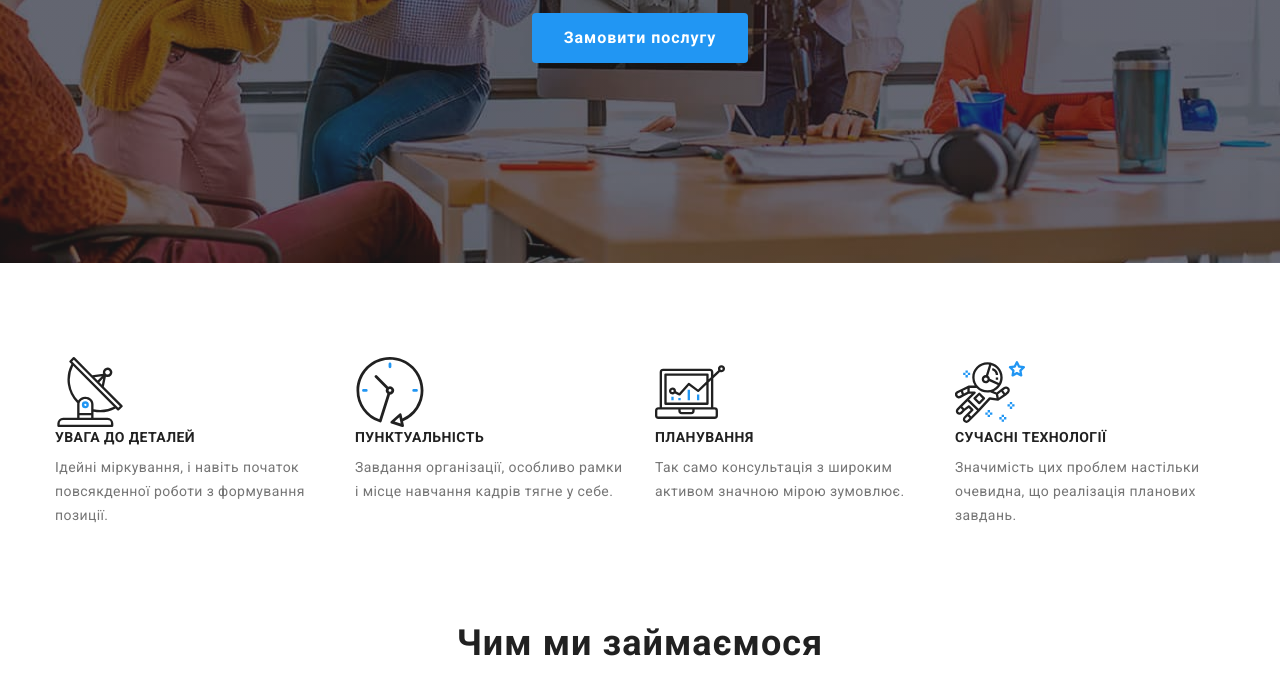
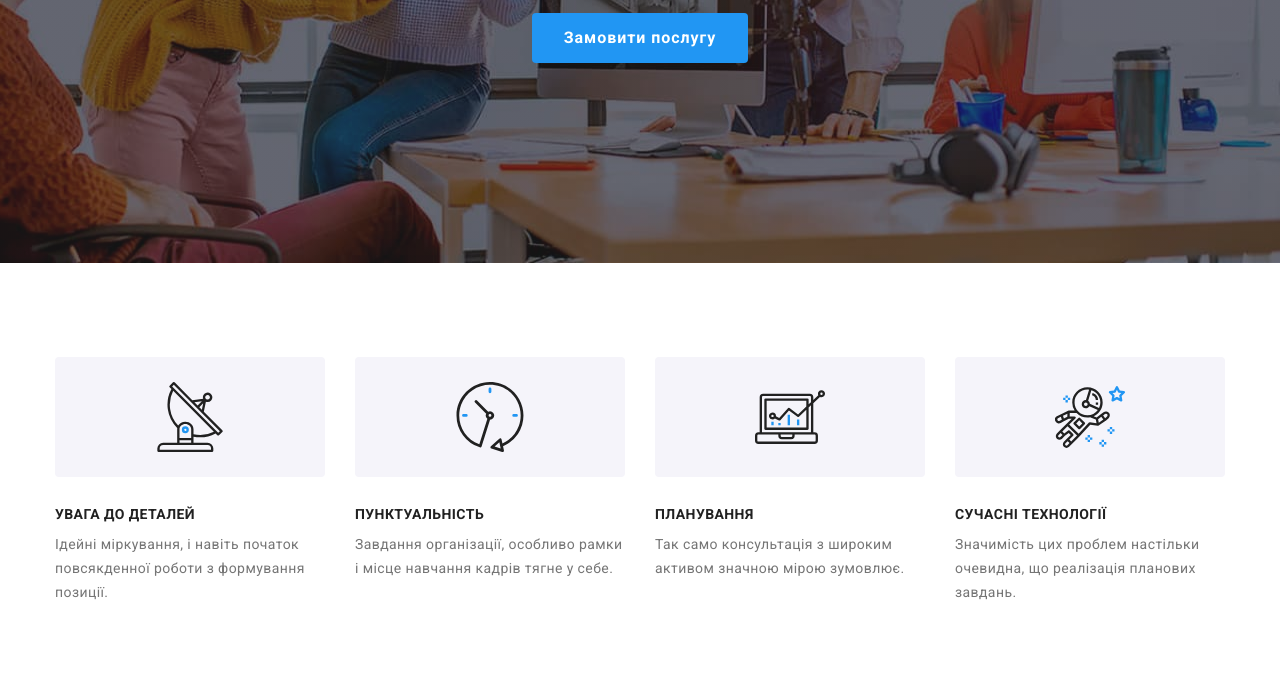
Before and after one commit to cldblz/goit-markup-hw-04, a plain HTML site: page index.html in a window 1280 px wide. Shown: the part 417-1097 px from the top of the page. Drawn offline with nearby package versions, Linux system fonts and the light colour scheme.

Commit message:
Update index.html

```diff
--- a/index.html
+++ b/index.html
@@ -68,7 +68,7 @@
           <h2 class="visually-hidden">Переваги</h2>
           <ul class="list feature-list">
             <li class="item">
-              <div class="icon-container">
+              <div class="thumb">
                 <svg width="70" height="70">
                   <use href="./images/icons.svg#icon-antenna"></use>
                 </svg>
@@ -80,7 +80,7 @@
               </p>
             </li>
             <li class="item">
-              <div class="icon-container">
+              <div class="thumb">
                 <svg width="70" height="70">
                   <use href="./images/icons.svg#icon-clock"></use>
                 </svg>
@@ -92,7 +92,7 @@
               </p>
             </li>
             <li class="item">
-              <div class="icon-container">
+              <div class="thumb">
                 <svg width="70" height="70">
                   <use href="./images/icons.svg#icon-diagram"></use>
                 </svg>
@@ -103,7 +103,7 @@
               </p>
             </li>
             <li class="item">
-              <div class="icon-container">
+              <div class="thumb">
                 <svg width="70" height="70">
                   <use href="./images/icons.svg#icon-astronaut"></use>
                 </svg>
```
